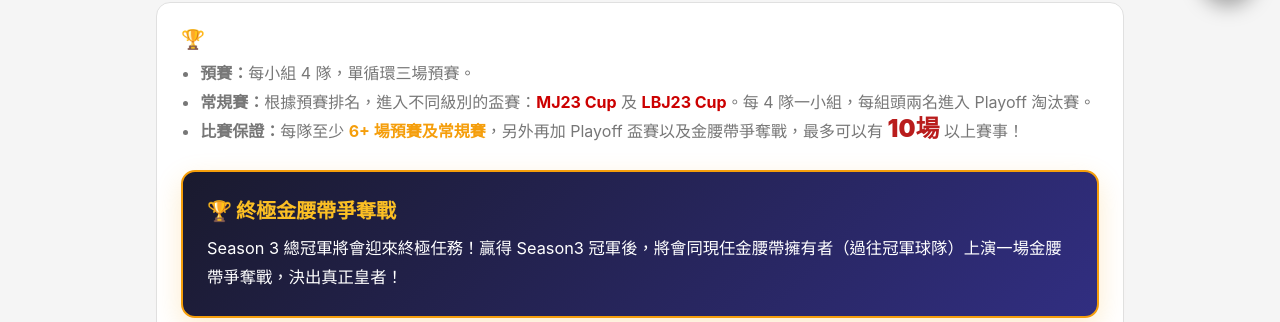
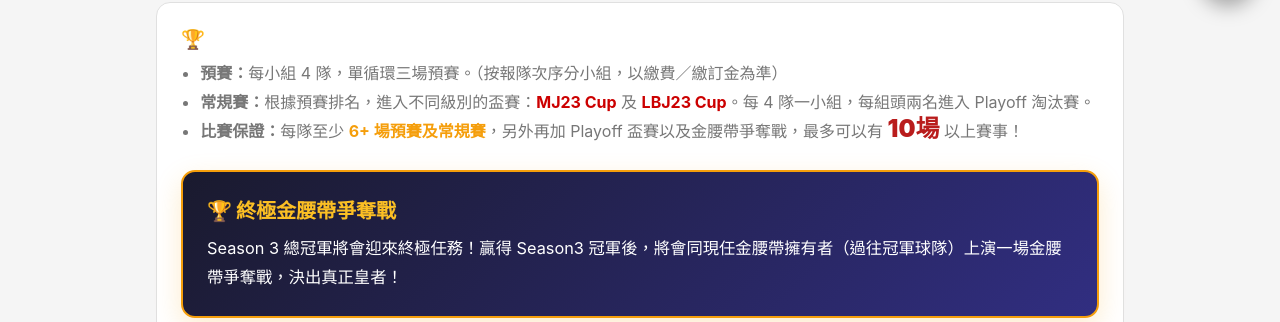
Before and after one commit to lalaref/League, a website: page season3.html in a window 1280 px wide. Shown: the part 778-1100 px from the top of the page. Drawn offline with Linux system fonts and the light colour scheme.

Commit message:
Add files via upload

```diff
--- a/season3.html
+++ b/season3.html
@@ -391,7 +391,7 @@
                 <article class="rules-card rules-card--full">
                     <h2>🏆 Season 3 賽制</h2>
                     <ul class="rules-list">
-                        <li><strong>預賽：</strong>每小組 4 隊，單循環三場預賽。</li>
+                        <li><strong>預賽：</strong>每小組 4 隊，單循環三場預賽。（按報隊次序分小組，以繳費／繳訂金為準）</li>
                         <li><strong>常規賽：</strong>根據預賽排名，進入不同級別的盃賽：<span class="rules-highlight">MJ23 Cup</span> 及 <span class="rules-highlight">LBJ23 Cup</span>。每 4 隊一小組，每組頭兩名進入 Playoff 淘汰賽。</li>
                         <li><strong>比賽保證：</strong>每隊至少 <span class="rules-highlight--gold">6+ 場預賽及常規賽</span>，另外再加 Playoff 盃賽以及金腰帶爭奪戰，最多可以有 <span class="games-max-highlight">10場</span> 以上賽事！</li>
                     </ul>
```
